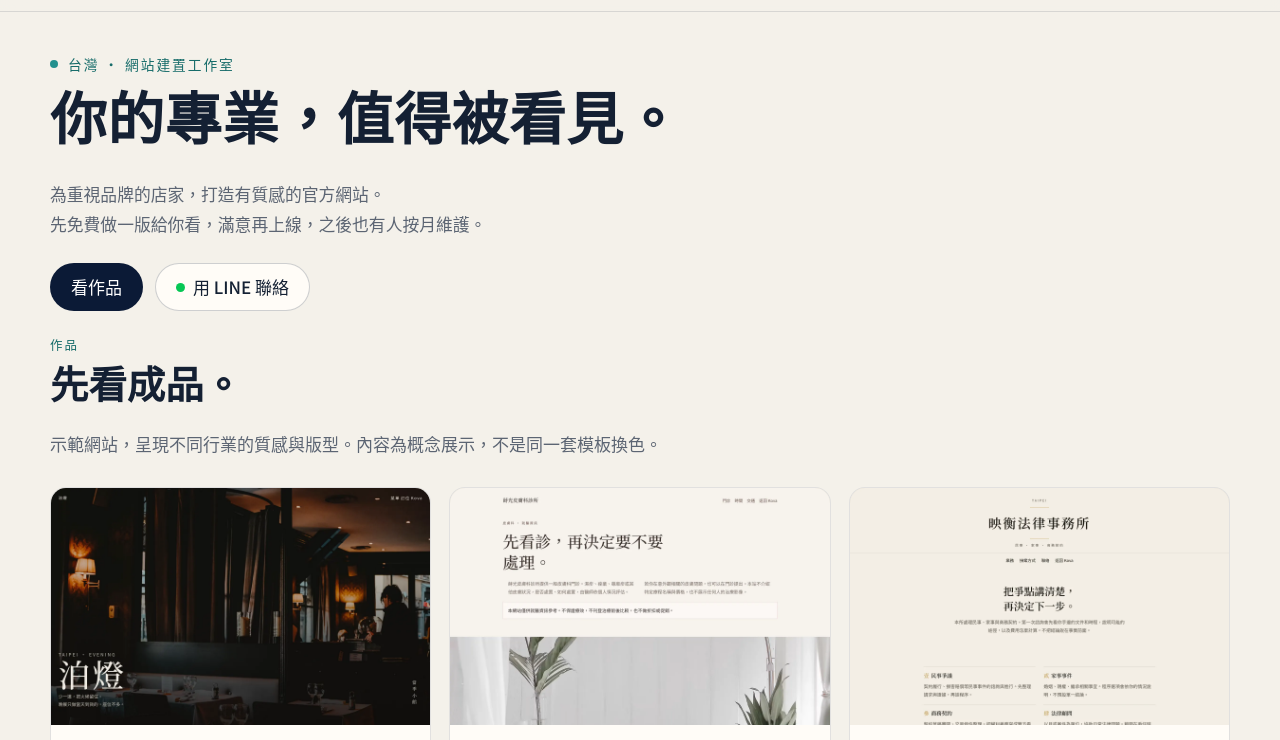
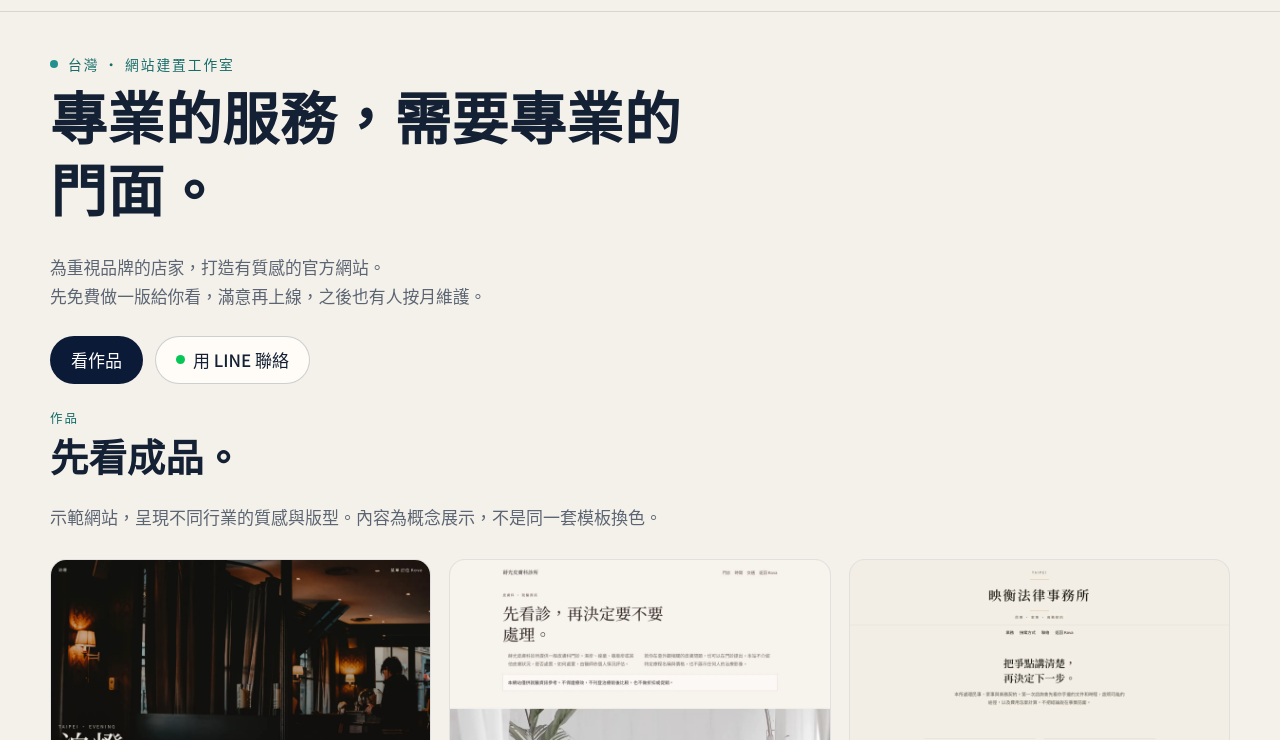
Before and after one commit to kovatw/kovatw.github.io, a plain HTML site: page index.html in a window 1280 px wide. Shown: the part 60-800 px from the top of the page. Drawn offline with Linux system fonts and the light colour scheme.

Commit message:
Hero: 專業的服務，需要專業的門面

```diff
--- a/index.html
+++ b/index.html
@@ -36,7 +36,7 @@
   <main id="main">
     <section class="hero wrap">
       <p class="eyebrow"><span class="dot" aria-hidden="true"></span>台灣 · 網站建置工作室</p>
-      <h1>你的專業，值得被看見。</h1>
+      <h1>專業的服務，需要專業的門面。</h1>
       <p class="lede">為重視品牌的店家，打造有質感的官方網站。<br>先免費做一版給你看，滿意再上線，之後也有人按月維護。</p>
       <div class="hero-actions">
         <a class="btn btn-navy" href="#work">看作品</a>
```
